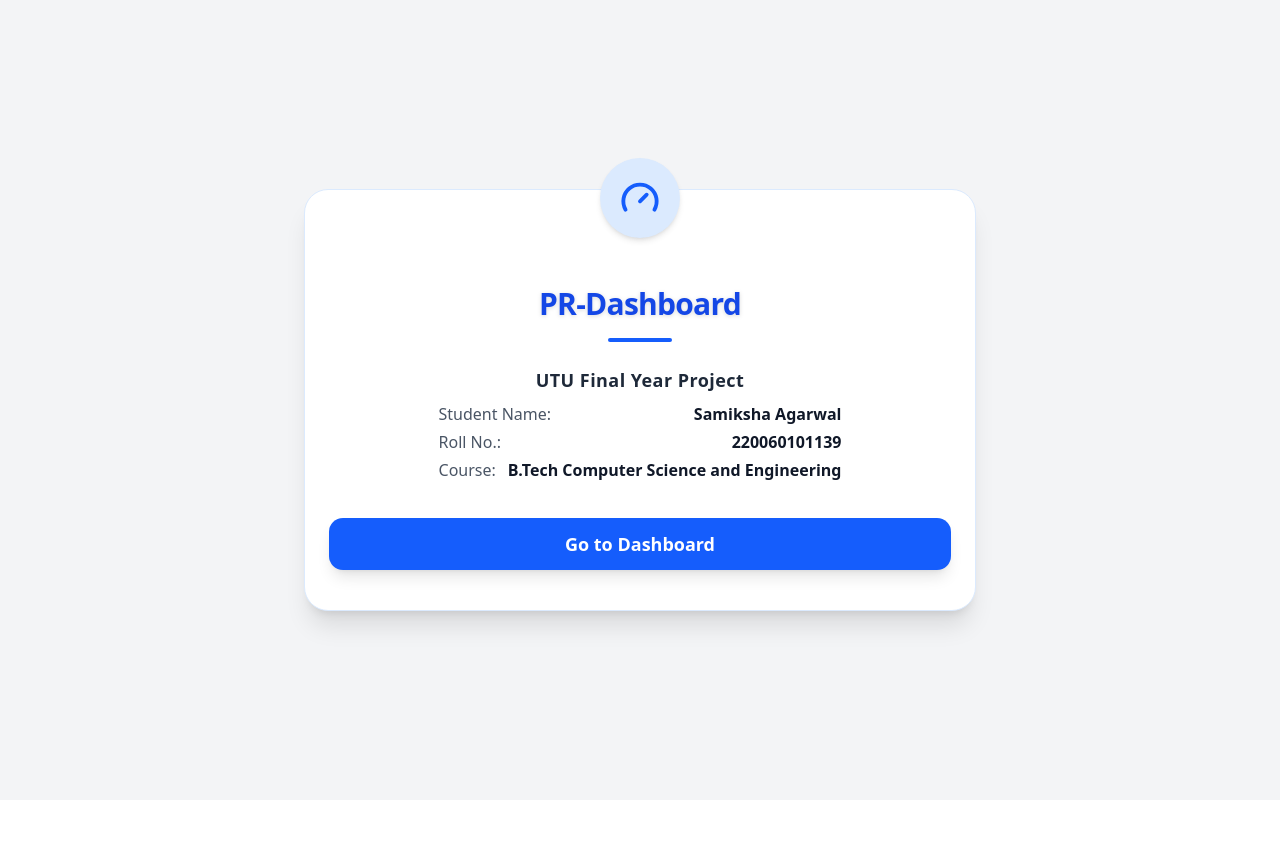
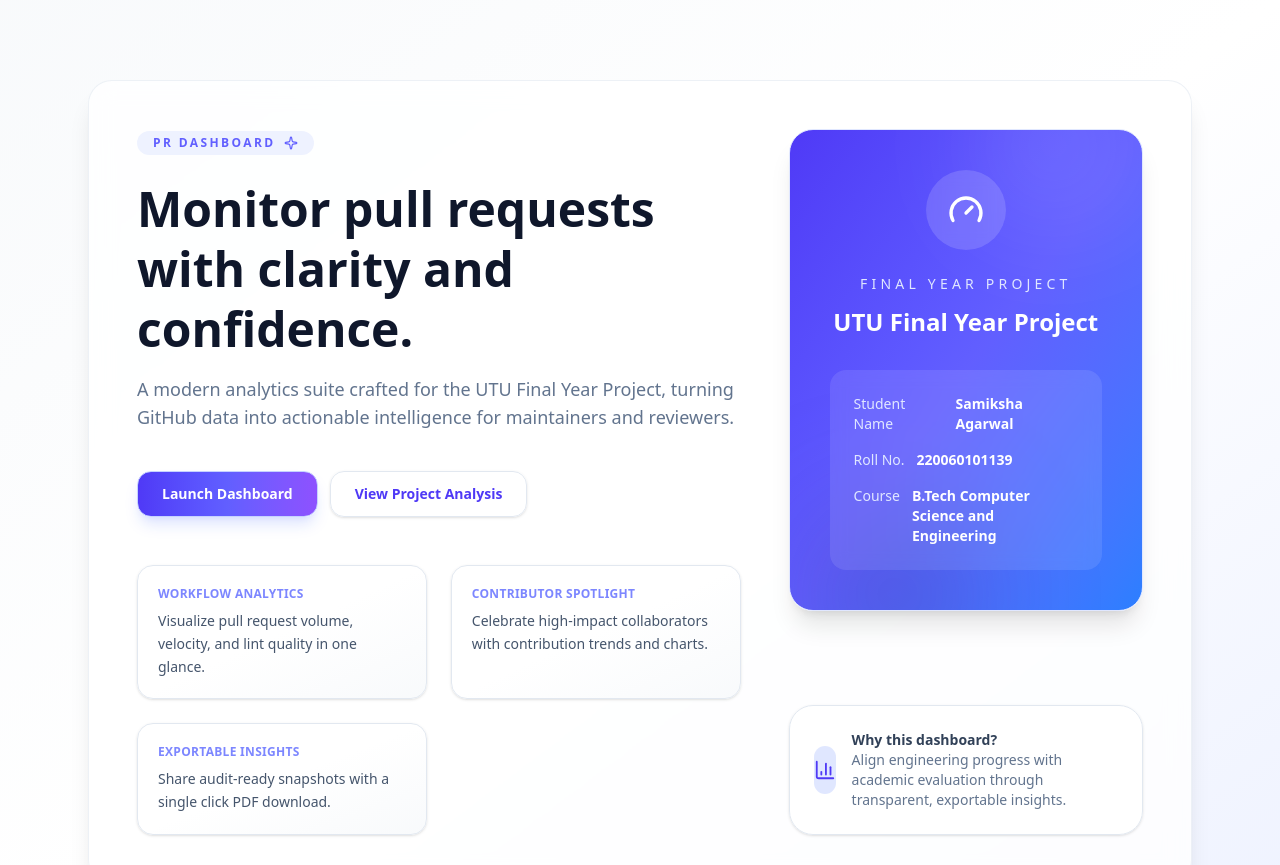
Before and after one commit to samikshaagarwal08/pr-dashboard, a Next.js app: page / in a window 1280 px wide. Shown: the top 865 px of the page. Before the commit the page ends 800 px from the top, so only its background shows below. Built offline with nearby package versions, Linux system fonts and the light colour scheme.

Commit message:
Refactor PR Analytics Dashboard and HomePage layout. Introduce feature highlights and improve loading states. Enhance PDF download functionality and update component styles for better user experience.

```diff
--- a/app/dashboard/page.tsx
+++ b/app/dashboard/page.tsx
@@ -3,75 +3,162 @@
 import { usePRData } from "@/hooks/usePRData";
 import { Button } from "@/components/ui/button";
 import { Tabs, TabsList, TabsTrigger, TabsContent } from "@/components/ui/tabs";
-import { Download } from "lucide-react";
+import { Download, Sparkle } from "lucide-react";
 import { handleDownloadPDF } from "@/utils/handleDownloadPdf";
 import OverviewCharts from "@/components/OverviewCharts";
 import ContributorsView from "@/components/ContributorsView";
 import PullRequestsTable from "@/components/PullRequestTable";
 import ReportSection from "@/components/ReportSection";
-import { useState } from "react";
+import { useMemo, useState } from "react";
 
 export default function DashboardPage() {
   const { data, loading } = usePRData();
   const [downloading, setDownloading] = useState(false);
 
-  if (loading)
+  const headlineMetrics = useMemo(() => {
+    const merged = data.filter((d) => d.Status === "merged").length;
+    const open = data.filter((d) => d.Status === "open").length;
+    const closed = data.filter((d) => d.Status === "closed").length;
+
+    return [
+      { label: "Merged PRs", value: merged, accent: "text-emerald-600" },
+      { label: "Open PRs", value: open, accent: "text-indigo-600" },
+      {
+        label: "Closed PRs",
+        value: closed,
+        accent: "text-slate-600",
+      },
+    ];
+  }, [data]);
+
+  if (loading) {
     return (
-      <p className="text-center mt-10 text-gray-500">Loading analytics...</p>
+      <div className="flex min-h-screen items-center justify-center bg-linear-to-br from-slate-50 via-white to-indigo-50">
+        <p className="text-sm font-medium text-slate-500">Loading analytics...</p>
+      </div>
     );
+  }
 
   return (
-    <main
+    <div className="min-h-screen bg-linear-to-br from-slate-50 via-white to-indigo-50">
+      <main className="mx-auto max-w-7xl px-6 py-14">
+        <section
           id="dashboard-content"
-      className="h-screen px-10 py-12 space-y-8 bg-linear-to-br from-indigo-50 to-white rounded-xl shadow-md"
+          className="space-y-10 rounded-3xl border border-slate-200/60 bg-white/80 p-10 shadow-xl backdrop-blur-md"
         >
-      <header className="flex justify-between items-center">
-        <h1 className="text-3xl font-bold text-gray-800">
-          📊 PR Analytics Dashboard
+          <header className="flex flex-col gap-6 md:flex-row md:items-start md:justify-between">
+            <div>
+              <span className="inline-flex items-center gap-2 rounded-full bg-indigo-50 px-4 py-1 text-xs font-semibold uppercase tracking-[0.2em] text-indigo-500">
+                Live Insights
+                <Sparkle size={14} />
+              </span>
+              <h1 className="mt-4 text-4xl font-semibold text-slate-900">
+                PR Analytics Dashboard
               </h1>
+              <p className="mt-3 max-w-2xl text-base text-slate-500">
+                Stay on top of repository health with real-time metrics, contributor trends, and actionable reporting snapshots.
+              </p>
+            </div>
+
+            <div className="flex flex-col items-stretch gap-3 sm:flex-row sm:items-center">
+              <div className="rounded-2xl border border-indigo-100 bg-indigo-50/70 px-4 py-3 text-indigo-600 shadow-sm">
+                <p className="text-xs font-semibold uppercase tracking-wide text-indigo-400">
+                  Last Sync
+                </p>
+                <p className="text-sm font-medium">
+                  {new Date().toLocaleString()}
+                </p>
+              </div>
               <Button
                 onClick={async () => {
                   setDownloading(true);
                   await handleDownloadPDF("dashboard-content");
                   setDownloading(false);
                 }}
-          className="flex gap-2 cursor-pointer bg-blue-600 hover:bg-blue-700 text-white disabled:opacity-50 disabled:cursor-not-allowed"
+                className="rounded-xl border border-indigo-200 bg-linear-to-r from-indigo-600 via-indigo-500 to-violet-500 px-5 py-2.5 text-sm font-semibold text-white shadow-lg shadow-indigo-200/50 transition-all duration-200 hover:translate-y-0.5 hover:shadow-indigo-300/70 disabled:translate-y-0 disabled:cursor-not-allowed disabled:opacity-60"
                 disabled={downloading}
               >
                 {downloading ? (
-            "Generating..."
+                  "Preparing..."
                 ) : (
                   <>
-              <Download size={18} /> Download PDF
+                    <Download size={16} /> Export Snapshot
                   </>
                 )}
               </Button>
+            </div>
           </header>
 
+          <div className="grid gap-4 sm:grid-cols-3">
+            {headlineMetrics.map((metric) => (
+              <div
+                key={metric.label}
+                className="rounded-2xl border border-slate-200 bg-linear-to-br from-white via-white to-slate-50 p-5 shadow-sm"
+              >
+                <p className="text-xs font-semibold uppercase tracking-wide text-slate-400">
+                  {metric.label}
+                </p>
+                <p className={`mt-2 text-2xl font-semibold ${metric.accent}`}>
+                  {metric.value}
+                </p>
+              </div>
+            ))}
+          </div>
+
           <Tabs defaultValue="overview" className="w-full">
-        <TabsList className="grid grid-cols-4 w-full mb-4">
-          <TabsTrigger value="overview">Overview</TabsTrigger>
-          <TabsTrigger value="contributors">Contributors</TabsTrigger>
-          <TabsTrigger value="pulls">Pull Requests</TabsTrigger>
-          <TabsTrigger value="reports">Reports</TabsTrigger>
+            <TabsList className="grid w-full grid-cols-1 gap-2 rounded-2xl bg-indigo-50/70 p-2 sm:grid-cols-2 lg:grid-cols-4">
+              <TabsTrigger
+                value="overview"
+                className="data-[state=active]:bg-white data-[state=active]:text-indigo-600 data-[state=active]:shadow-sm text-slate-500"
+              >
+                Overview
+              </TabsTrigger>
+              <TabsTrigger
+                value="contributors"
+                className="data-[state=active]:bg-white data-[state=active]:text-indigo-600 data-[state=active]:shadow-sm text-slate-500"
+              >
+                Contributors
+              </TabsTrigger>
+              <TabsTrigger
+                value="pulls"
+                className="data-[state=active]:bg-white data-[state=active]:text-indigo-600 data-[state=active]:shadow-sm text-slate-500"
+              >
+                Pull Requests
+              </TabsTrigger>
+              <TabsTrigger
+                value="reports"
+                className="data-[state=active]:bg-white data-[state=active]:text-indigo-600 data-[state=active]:shadow-sm text-slate-500"
+              >
+                Reports
+              </TabsTrigger>
             </TabsList>
 
-        <TabsContent value="overview">
+            <TabsContent value="overview" className="mt-8">
+              <div className="rounded-2xl border border-slate-200 bg-white/90 p-6 shadow-sm">
                 <OverviewCharts data={data} />
+              </div>
             </TabsContent>
 
-        <TabsContent value="contributors">
+            <TabsContent value="contributors" className="mt-8">
+              <div className="rounded-2xl border border-slate-200 bg-white/90 p-6 shadow-sm">
                 <ContributorsView data={data} />
+              </div>
             </TabsContent>
 
-        <TabsContent value="pulls">
+            <TabsContent value="pulls" className="mt-8">
+              <div className="rounded-2xl border border-slate-200 bg-white/90 p-6 shadow-sm">
                 <PullRequestsTable data={data} />
+              </div>
             </TabsContent>
 
-        <TabsContent value="reports">
+            <TabsContent value="reports" className="mt-8">
+              <div className="rounded-2xl border border-slate-200 bg-white/90 p-6 shadow-sm">
                 <ReportSection data={data} />
+              </div>
             </TabsContent>
           </Tabs>
+        </section>
       </main>
+    </div>
   );
 }
--- a/app/page.tsx
+++ b/app/page.tsx
@@ -1,170 +1,140 @@
-// "use client";
-// import { usePRData } from "@/hooks/usePRData";
-// import { BarChart, Bar, XAxis, YAxis, Tooltip, PieChart, Pie, Cell, ResponsiveContainer } from "recharts";
-
-// export default function Dashboard() {
-//   const { data, loading } = usePRData();
-//   if (loading) return <p className="text-center mt-10">Loading data...</p>;
-
-//   // Expected keys: PR Number, Title, Author, Status, Labels, Created At
-
-//   const merged = data.filter(d => d.Status === "merged").length;
-//   const open = data.filter(d => d.Status === "open").length;
-//   const closed = data.filter(d => d.Status === "closed").length;
-
-//   const statusData = [
-//     { name: "Merged", value: merged },
-//     { name: "Open", value: open },
-//     { name: "Closed", value: closed },
-//   ];
-
-//   return (
-//     <main className="max-w-6xl mx-auto p-8 space-y-10">
-//       <h1 className="text-3xl font-bold text-center">📊 PR Analytics Dashboard</h1>
-
-//       <section className="grid md:grid-cols-2 gap-8">
-//         <div className="bg-white p-6 rounded-2xl shadow">
-//           <h2 className="text-xl font-semibold mb-4">PR Status Distribution</h2>
-//           <ResponsiveContainer width="100%" height={300}>
-//             <PieChart>
-//               <Pie dataKey="value" data={statusData} fill="#8884d8" label>
-//                 {statusData.map((_, i) => (
-//                   <Cell key={i} fill={["#22c55e", "#facc15", "#ef4444"][i]} />
-//                 ))}
-//               </Pie>
-//               <Tooltip />
-//             </PieChart>
-//           </ResponsiveContainer>
-//         </div>
-
-//         <div className="bg-white p-6 rounded-2xl shadow">
-//           <h2 className="text-xl font-semibold mb-4">PR Activity by Date</h2>
-//           {/*
-//             Group PRs by month and count number of PRs per month
-//           */}
-//           {(() => {
-//             // Aggregate: { "2024-05": count, ... }
-//             const monthlyCounts: Record<string, number> = {};
-//             data.forEach(pr => {
-//               // Standardize month string as "YYYY-MM"
-//               const date = new Date(pr["Created At"]);
-//               if (isNaN(date.getTime())) return;
-//               const ym = `${date.getFullYear()}-${String(date.getMonth() + 1).padStart(2, "0")}`;
-//               monthlyCounts[ym] = (monthlyCounts[ym] || 0) + 1;
-//             });
-
-//             // Convert to recharts-friendly data
-//             const monthNames = ["Jan", "Feb", "Mar", "Apr", "May", "Jun", "Jul", "Aug", "Sep", "Oct", "Nov", "Dec"];
-//             const chartData = Object.entries(monthlyCounts)
-//               .sort(([a], [b]) => a.localeCompare(b))
-//               .map(([ym, count]) => {
-//                 const [year, m] = ym.split("-");
-//                 return {
-//                   month: `${monthNames[Number(m) - 1]} '${year.slice(2)}`,
-//                   count,
-//                 };
-//               });
-
-//             return (
-//               <ResponsiveContainer width="100%" height={300}>
-//                 <BarChart data={chartData}>
-//                   <XAxis dataKey="month" />
-//                   <YAxis allowDecimals={false} />
-//                   <Tooltip />
-//                   <Bar dataKey="count" fill="#3b82f6" />
-//                 </BarChart>
-//               </ResponsiveContainer>
-//             );
-//           })()}
-//         </div>
-//       </section>
-
-//       {/* Table of PRs */}
-//       <section className="bg-white p-6 rounded-2xl shadow">
-//         <h2 className="text-xl font-semibold mb-4">PR List</h2>
-//         <div className="overflow-x-auto">
-//           <table className="min-w-full divide-y divide-gray-200">
-//             <thead>
-//               <tr>
-//                 <th className="px-4 py-2 text-left">PR Number</th>
-//                 <th className="px-4 py-2 text-left">Title</th>
-//                 <th className="px-4 py-2 text-left">Author</th>
-//                 <th className="px-4 py-2 text-left">Status</th>
-//                 <th className="px-4 py-2 text-left">Labels</th>
-//                 <th className="px-4 py-2 text-left">Created At</th>
-//               </tr>
-//             </thead>
-//             <tbody>
-//               {data.map((pr, idx) => (
-//                 <tr key={idx} className={idx % 2 === 0 ? "bg-gray-50" : ""}>
-//                   <td className="px-4 py-2">{pr["PR Number"]}</td>
-//                   <td className="px-4 py-2">{pr["Title"]}</td>
-//                   <td className="px-4 py-2">{pr["Author"]}</td>
-//                   <td className="px-4 py-2">{pr["Status"]}</td>
-//                   <td className="px-4 py-2">{pr["Labels"]}</td>
-//                   <td className="px-4 py-2">{pr["Created At"]}</td>
-//                 </tr>
-//               ))}
-//             </tbody>
-//           </table>
-//         </div>
-//       </section>
-//     </main>
-//   );
-// }
-
-
-
-import { Gauge } from 'lucide-react';
-import React from 'react';
+import Link from "next/link";
+import { Gauge, Sparkle, BarChart3 } from "lucide-react";
 
 const studentInfo = {
   name: "Samiksha Agarwal",
   project: "UTU Final Year Project",
   rollNo: "220060101139",
-  course: "B.Tech Computer Science and Engineering"
+  course: "B.Tech Computer Science and Engineering",
 };
 
-const page = () => {
+const featureHighlights = [
+  {
+    title: "Workflow Analytics",
+    description:
+      "Visualize pull request volume, velocity, and lint quality in one glance.",
+  },
+  {
+    title: "Contributor Spotlight",
+    description:
+      "Celebrate high-impact collaborators with contribution trends and charts.",
+  },
+  {
+    title: "Exportable Insights",
+    description:
+      "Share audit-ready snapshots with a single click PDF download.",
+  },
+];
+
+export default function HomePage() {
   return (
-    <div className="min-h-screen bg-gray-100 flex justify-center items-center px-4">
-      <div className="bg-white shadow-xl rounded-3xl py-10 px-6 max-w-2xl w-full flex flex-col items-center relative border border-blue-100">
-        <div className="absolute -top-8 left-1/2 transform -translate-x-1/2">
-          <div className="flex items-center justify-center w-20 h-20 rounded-full bg-blue-100 shadow-md">
+    <div className="min-h-screen bg-linear-to-br from-slate-50 via-white to-indigo-50">
+      <main className="mx-auto max-w-6xl px-6 py-20">
+        <section className="rounded-3xl border border-slate-200/60 bg-white/80 p-12 shadow-xl backdrop-blur-md">
+          <div className="flex flex-col gap-12 lg:flex-row">
+            <div className="lg:w-3/5">
+              <span className="inline-flex items-center gap-2 rounded-full bg-indigo-50 px-4 py-1 text-xs font-semibold uppercase tracking-[0.2em] text-indigo-500">
+                PR Dashboard
+                <Sparkle size={14} />
+              </span>
+              <h1 className="mt-6 text-5xl font-semibold leading-tight text-slate-900">
+                Monitor pull requests with clarity and confidence.
+              </h1>
+              <p className="mt-4 text-lg text-slate-500">
+                A modern analytics suite crafted for the UTU Final Year Project,
+                turning GitHub data into actionable intelligence for maintainers
+                and reviewers.
+              </p>
 
-            <Gauge size={40} className="text-blue-600" strokeWidth={2.3} />
-          </div>
-        </div>
-        <h1 className="text-3xl font-extrabold text-blue-700 mt-14 mb-4 text-center tracking-tight drop-shadow-sm">
-          PR-Dashboard
-        </h1>
-        <div className="w-16 h-1 bg-blue-600 rounded-full mb-6"></div>
-        <div className="text-center mb-7">
-          <p className="text-lg font-semibold text-gray-800 mb-2 tracking-wide">{studentInfo.project}</p>
-          <div className="grid gap-1">
-            <div className="flex justify-between gap-3">
-              <span className="text-gray-600 font-medium">Student Name:</span>
-              <span className="font-semibold text-gray-900">{studentInfo.name}</span>
+              <div className="mt-10 flex flex-col gap-3 sm:flex-row">
+                <Link
+                  href="/dashboard"
+                  className="inline-flex items-center justify-center gap-2 rounded-xl border border-indigo-200 bg-linear-to-r from-indigo-600 via-indigo-500 to-violet-500 px-6 py-3 text-sm font-semibold text-white shadow-lg shadow-indigo-200/60 transition-all duration-200 hover:translate-y-0.5 hover:shadow-indigo-300/70"
+                >
+                  Launch Dashboard
+                </Link>
+                <Link
+                  href="/project-analysis"
+                  className="inline-flex items-center justify-center gap-2 rounded-xl border border-slate-200 bg-white/70 px-6 py-3 text-sm font-semibold text-indigo-600 shadow-sm transition-all duration-200 hover:border-indigo-200 hover:bg-indigo-50/70"
+                >
+                  View Project Analysis
+                </Link>
+              </div>
+
+              <ul className="mt-12 grid gap-6 text-sm text-slate-500 sm:grid-cols-2">
+                {featureHighlights.map((feature) => (
+                  <li
+                    key={feature.title}
+                    className="rounded-2xl border border-slate-200 bg-linear-to-br from-white via-white to-slate-50 p-5 shadow-sm"
+                  >
+                    <p className="text-xs font-semibold uppercase tracking-wide text-indigo-400">
+                      {feature.title}
+                    </p>
+                    <p className="mt-2 leading-relaxed text-slate-600">
+                      {feature.description}
+                    </p>
+                  </li>
+                ))}
+              </ul>
             </div>
-            <div className="flex justify-between gap-3">
-              <span className="text-gray-600 font-medium">Roll No.:</span>
-              <span className="font-semibold text-gray-900">{studentInfo.rollNo}</span>
-            </div>
-            <div className="flex justify-between gap-3">
-              <span className="text-gray-600 font-medium">Course:</span>
-              <span className="font-semibold text-gray-900">{studentInfo.course}</span>
+
+            <div className="flex flex-1 flex-col justify-between">
+              <div className="relative isolate overflow-hidden rounded-3xl border border-indigo-100 bg-linear-to-br from-indigo-600 via-indigo-500 to-blue-500 p-10 text-white shadow-xl">
+                <div className="absolute -top-12 right-6 h-32 w-32 rounded-full bg-white/20 blur-3xl" />
+                <div className="absolute -bottom-16 left-6 h-40 w-40 rounded-full bg-indigo-900/30 blur-3xl" />
+                <div className="relative flex flex-col items-center text-center">
+                  <div className="mb-6 flex h-20 w-20 items-center justify-center rounded-full bg-white/15 backdrop-blur">
+                    <Gauge size={36} strokeWidth={2.2} />
+                  </div>
+                  <p className="text-sm font-medium uppercase tracking-[0.3em] text-indigo-100">
+                    Final Year Project
+                  </p>
+                  <h2 className="mt-3 text-2xl font-semibold">
+                    {studentInfo.project}
+                  </h2>
+                </div>
+                <div className="mt-8 flex-1 space-y-4 rounded-2xl bg-white/10 p-6 text-sm backdrop-blur">
+                  <div className="flex justify-start gap-3">
+                    <span className="text-indigo-100">Student Name</span>
+                    <span className="font-semibold text-white">
+                      {studentInfo.name}
+                    </span>
+                  </div>
+                  <div className="flex justify-start gap-3">
+                    <span className="text-indigo-100">Roll No.</span>
+                    <span className="font-semibold text-white">
+                      {studentInfo.rollNo}
+                    </span>
+                  </div>
+                  <div className="flex justify-start gap-3">
+                    <span className="text-indigo-100">Course</span>
+                    <span className="font-semibold text-white">
+                      {studentInfo.course}
+                    </span>
+                  </div>
+                </div>
+              </div>
+
+              <div className="mt-6 rounded-3xl border border-slate-200 bg-white/80 p-6 shadow-sm">
+                <div className="flex items-center gap-4">
+                  <span className="flex h-12 w-12 items-center justify-center rounded-full bg-indigo-100 text-indigo-600">
+                    <BarChart3 size={22} />
+                  </span>
+                  <div>
+                    <p className="text-sm font-semibold text-slate-700">
+                      Why this dashboard?
+                    </p>
+                    <p className="text-sm text-slate-500">
+                      Align engineering progress with academic evaluation
+                      through transparent, exportable insights.
+                    </p>
+                  </div>
+                </div>
+              </div>
             </div>
           </div>
-        </div>
-        <a
-          href="/dashboard"
-          className="w-full mt-2 px-6 py-3 rounded-xl bg-blue-600 text-white font-bold text-lg shadow-lg hover:bg-blue-700 hover:shadow-xl transition duration-200 focus:outline-none focus:ring-2 focus:ring-blue-300 text-center"
-        >
-          Go to Dashboard
-        </a>
-      </div>
+        </section>
+      </main>
     </div>
   );
 }
-
-export default page
```
Also changed, not shown: app/project-analysis/page.tsx (+0 -9 lines), utils/handleDownloadPdf.ts (+14 -4 lines), public/scenario.png (added). Lines whose indentation alone changed are shown as unchanged.
